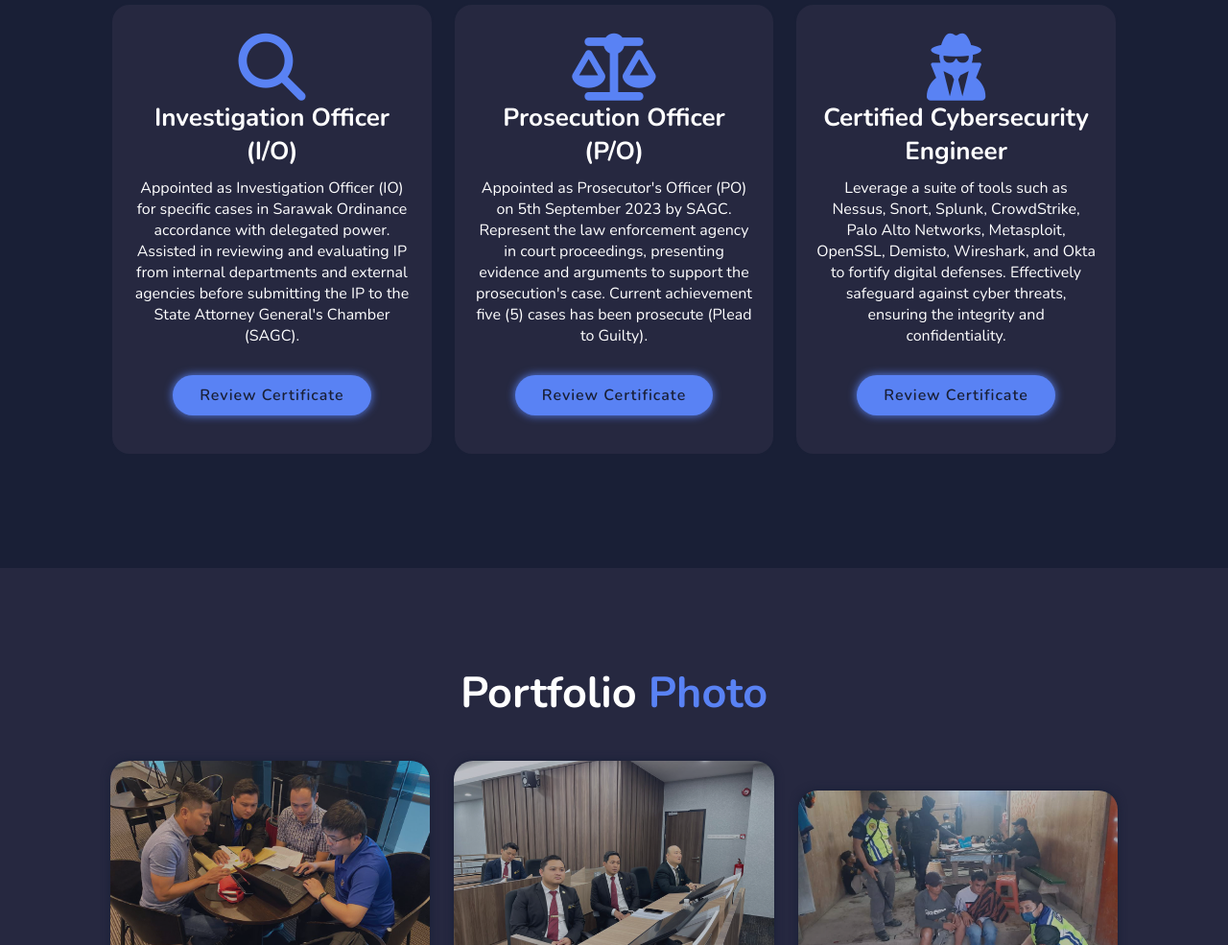
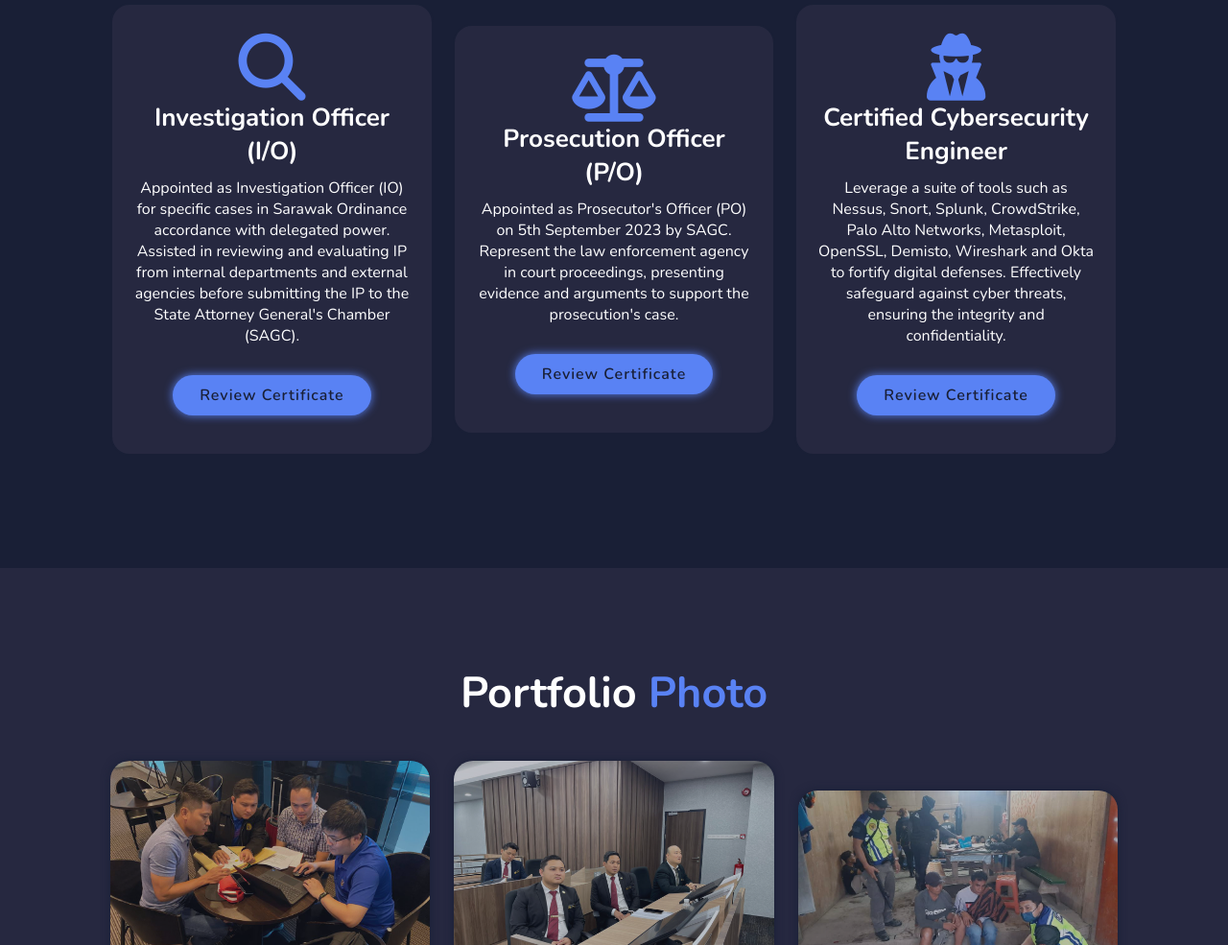
Before and after one commit to zaihidinabdulrahman/eportfoliozaihidn, a plain HTML site: page index.html in a window 1280 px wide. Shown: the part 1808-2793 px from the top of the page at 96% size. Drawn offline with nearby package versions, Linux system fonts and the light colour scheme.

Commit message:
Update index.html

```diff
--- a/index.html
+++ b/index.html
@@ -82,14 +82,14 @@
 			<div class="services-box">
 				<i class="fa-solid fa-scale-balanced"></i>
 				<h3>Prosecution Officer (P/O)</h3>
-				<p>Appointed as Prosecutor's Officer (PO) on 5th September 2023 by SAGC. Represent the law enforcement agency in court proceedings, presenting evidence and arguments to support the prosecution's case. Current achievement five (5) cases has been prosecute (Plead to Guilty).</p>
+				<p>Appointed as Prosecutor's Officer (PO) on 5th September 2023 by SAGC. Represent the law enforcement agency in court proceedings, presenting evidence and arguments to support the prosecution's case.</p>
 				<a href="#" class="btn">Review Certificate</a>
 			</div>
 
 			<div class="services-box">
 				<i class="fa-solid fa-user-secret"></i>
 				<h3>Certified Cybersecurity Engineer</h3>
-				<p>Leverage a suite of tools such as Nessus, Snort, Splunk, CrowdStrike, Palo Alto Networks, Metasploit, OpenSSL, Demisto, Wireshark, and Okta to fortify digital defenses. Effectively safeguard against cyber threats, ensuring the integrity and confidentiality.</p>
+				<p>Leverage a suite of tools such as Nessus, Snort, Splunk, CrowdStrike, Palo Alto Networks, Metasploit, OpenSSL, Demisto, Wireshark and Okta to fortify digital defenses. Effectively safeguard against cyber threats, ensuring the integrity and confidentiality.</p>
 				<a href="#" class="btn">Review Certificate</a>
 			</div>
 		</div>
```
